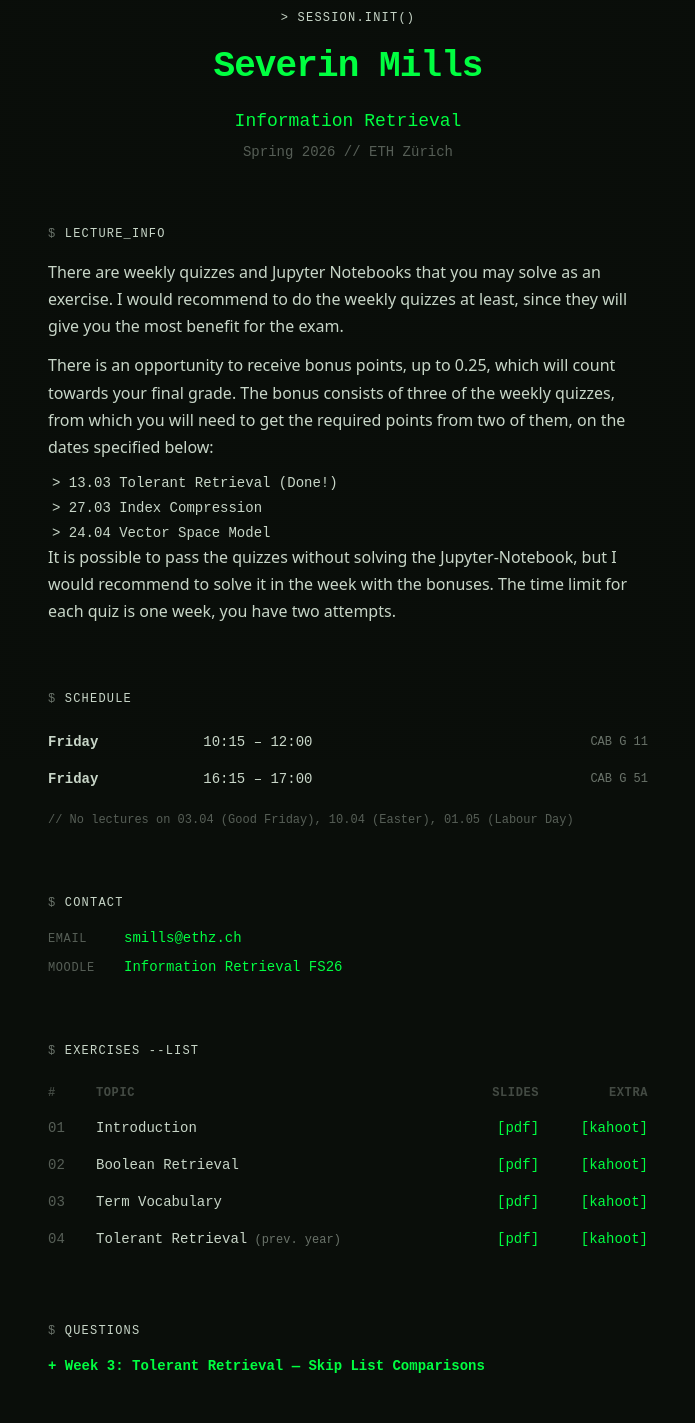
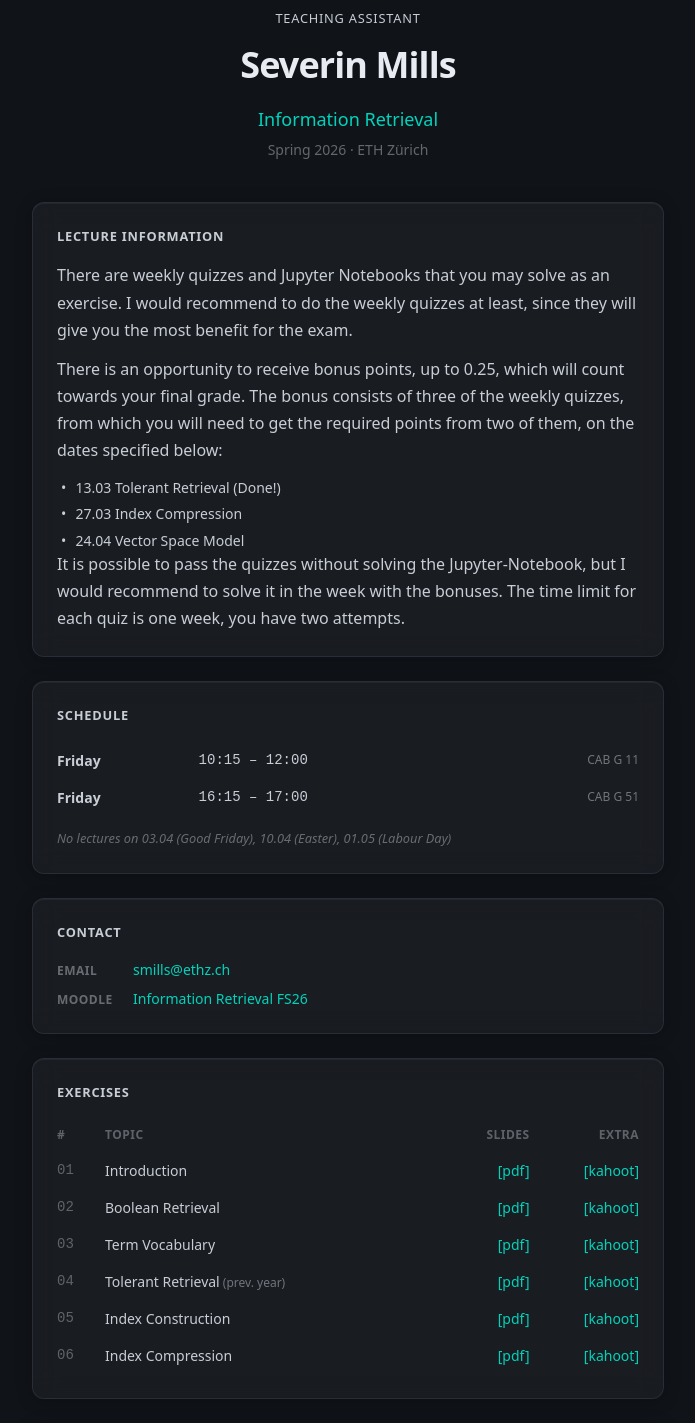
Before and after one commit to Azyrma/infret_website, a React (Vite) app: page / in a window 1280 px wide. Shown: the part 40-1463 px from the top of the page, without its empty margins (292-987 px from the left). Built offline with nearby package versions, Linux system fonts and the light colour scheme.

Commit message:
Added week 5 + week 6

```diff
--- a/src/App.css
+++ b/src/App.css
@@ -4,49 +4,32 @@
   background: var(--color-surface);
 }
 
-.scanlines {
-  pointer-events: none;
-  position: fixed;
-  inset: 0;
-  z-index: 50;
-  opacity: 0.03;
-  background-image: repeating-linear-gradient(
-    0deg,
-    transparent,
-    transparent 1px,
-    rgba(0, 255, 65, 0.08) 1px,
-    rgba(0, 255, 65, 0.08) 2px
-  );
+.content {
+  position: relative;
+  max-width: 42rem;
+  margin: 0 auto;
+  padding: 3rem 1.25rem;
 }
 
-.content {
-  position: relative;
-  z-index: 10;
-  max-width: 42rem;
-  margin: 0 auto;
-  padding: 3rem 1rem;
-}
-
-/* Section cards */
+/* Section cards — glassmorphism */
 .section {
   margin-bottom: 1.5rem;
-  border-radius: 0.5rem;
-  border: 1px solid var(--color-border-hacker);
-  background: var(--color-surface-raised);
-  padding: 1.25rem;
+  border-radius: 0.75rem;
+  border: 1px solid rgba(148, 175, 220, 0.12);
+  background: rgba(255, 255, 255, 0.04);
+  backdrop-filter: blur(12px);
+  -webkit-backdrop-filter: blur(12px);
+  box-shadow: 0 2px 16px rgba(0, 0, 0, 0.25), inset 0 1px 0 rgba(255, 255, 255, 0.05);
+  padding: 1.5rem;
 }
 
 .section-title {
-  font-family: var(--font-mono);
-  font-size: 0.75rem;
+  font-size: 0.8rem;
+  font-weight: 600;
   text-transform: uppercase;
-  letter-spacing: 0.1em;
+  letter-spacing: 0.06em;
   margin-bottom: 1rem;
-  color: var(--color-terminal-dim);
-}
-
-.section-title .prompt {
-  opacity: 0.5;
+  color: var(--color-accent-dim);
 }
 
 /* Hero */
@@ -59,89 +42,86 @@
 }
 
 .hero-pre {
-  font-family: var(--font-mono);
-  font-size: 0.75rem;
-  letter-spacing: 0.1em;
+  font-size: 0.8rem;
+  font-weight: 500;
+  letter-spacing: 0.06em;
   text-transform: uppercase;
-  margin-bottom: 0.75rem;
-  color: var(--color-terminal-muted);
+  margin-bottom: 0.5rem;
+  color: var(--color-accent-muted);
 }
 
 .hero h1 {
   font-size: 2.25rem;
   font-weight: 700;
-  font-family: var(--font-mono);
   letter-spacing: -0.025em;
-  color: var(--color-terminal);
+  color: #e8ecf2;
 }
 
 .hero .subtitle {
   font-size: 1.125rem;
   font-weight: 500;
-  font-family: var(--font-mono);
   margin-top: 0.75rem;
 }
 
 .hero .meta {
   font-size: 0.875rem;
-  font-family: var(--font-mono);
-  opacity: 0.4;
+  opacity: 0.45;
   margin-top: 0.25rem;
 }
 
 /* Tables */
-.hacker-table {
+.data-table {
   width: 100%;
   font-size: 0.875rem;
 }
 
-.hacker-table th {
+.data-table th {
   text-align: left;
-  font-family: var(--font-mono);
   font-size: 0.75rem;
+  font-weight: 600;
   text-transform: uppercase;
-  letter-spacing: 0.05em;
-  opacity: 0.3;
+  letter-spacing: 0.04em;
+  opacity: 0.4;
   white-space: nowrap;
 }
 
-.hacker-table th.right,
-.hacker-table td.right {
+.data-table th.right,
+.data-table td.right {
   text-align: right;
 }
 
-.hacker-table th,
-.hacker-table td {
+.data-table th,
+.data-table td {
   padding: 0.5rem 0.75rem 0.5rem 0;
 }
 
-.hacker-table th:first-child,
-.hacker-table td:first-child {
+.data-table th:first-child,
+.data-table td:first-child {
   padding-left: 0;
 }
 
-.hacker-table th:last-child,
-.hacker-table td:last-child {
+.data-table th:last-child,
+.data-table td:last-child {
   padding-right: 0;
 }
 
-.hacker-table tr.bordered {
-  border-bottom: 1px solid var(--color-border-hacker);
+.data-table tr.bordered {
+  border-bottom: 1px solid var(--color-border-subtle);
 }
 
-.hacker-table .mono {
+.data-table .mono {
   font-family: var(--font-mono);
 }
 
-.hacker-table .dim {
+.data-table .dim {
   opacity: 0.4;
 }
 
-.hacker-table .bold {
+.data-table .bold {
   font-weight: 600;
 }
 
-.hacker-table .small {
+.data-table .small {
   font-size: 0.75rem;
   opacity: 0.5;
 }
@@ -149,40 +129,40 @@
 /* Inline code */
 .code-inline {
   font-family: var(--font-mono);
-  font-size: 0.875rem;
+  font-size: 0.85em;
   border-radius: 0.25rem;
-  border: 1px solid var(--color-border-hacker);
+  border: 1px solid var(--color-border-subtle);
   background: var(--color-surface);
-  color: var(--color-terminal);
-  padding: 0 0.25rem;
+  color: var(--color-accent);
+  padding: 0.1rem 0.35rem;
 }
 
 /* Block code */
 .code-block {
   display: block;
   font-family: var(--font-mono);
-  font-size: 0.875rem;
-  border-radius: 0.25rem;
-  border: 1px solid var(--color-border-hacker);
+  font-size: 0.85em;
+  border-radius: 0.375rem;
+  border: 1px solid var(--color-border-subtle);
   background: var(--color-surface);
-  color: var(--color-terminal);
-  padding: 0.5rem 0.75rem;
-  margin-top: 0.25rem;
+  color: var(--color-accent);
+  padding: 0.625rem 0.875rem;
+  margin-top: 0.5rem;
 }
 
-/* Terminal list items */
-.term-list {
+/* Lists */
+.info-list {
   margin-top: 0.75rem;
   margin-left: 0.25rem;
   display: flex;
   flex-direction: column;
-  gap: 0.25rem;
-  font-family: var(--font-mono);
+  gap: 0.35rem;
   font-size: 0.875rem;
 }
 
-.term-list .bullet {
-  color: var(--color-terminal-muted);
+.info-list .bullet {
+  color: var(--color-accent-muted);
+  margin-right: 0.35rem;
 }
 
 /* Numbered list */
@@ -191,19 +171,21 @@
   margin-left: 0.25rem;
   display: flex;
   flex-direction: column;
-  gap: 0.25rem;
-  font-family: var(--font-mono);
+  gap: 0.35rem;
   font-size: 0.875rem;
 }
 
 .num-list .num {
-  color: var(--color-terminal-muted);
+  color: var(--color-accent-muted);
+  margin-right: 0.25rem;
 }
 
 /* Question dropdown */
 .question summary {
   cursor: pointer;
   list-style: none;
+  font-weight: 600;
+  color: #e0e4ec;
 }
 
 .question summary::-webkit-details-marker {
@@ -212,16 +194,12 @@
 
 .question summary::before {
   content: '+ ';
-  font-family: var(--font-mono);
-  color: var(--color-terminal-muted);
+  color: var(--color-accent-muted);
+  font-weight: 600;
 }
 
 .question[open] summary::before {
-  content: '- ';
-}
-
-.question > :not(summary) {
-  /* not first-child because summary is first */
+  content: '− ';
 }
 
 /* Contact row */
@@ -229,15 +207,15 @@
   display: flex;
   gap: 0.75rem;
   align-items: baseline;
-  font-family: var(--font-mono);
   font-size: 0.875rem;
 }
 
 .contact-label {
   font-size: 0.75rem;
+  font-weight: 600;
   text-transform: uppercase;
-  letter-spacing: 0.05em;
-  opacity: 0.4;
+  letter-spacing: 0.04em;
+  opacity: 0.45;
   width: 4rem;
   flex-shrink: 0;
 }
@@ -247,28 +225,26 @@
   display: flex;
   flex-direction: column;
   gap: 0.5rem;
-  font-family: var(--font-mono);
   font-size: 0.875rem;
 }
 
 .resource-list .arrow {
-  opacity: 0.3;
+  opacity: 0.35;
   margin-right: 0.5rem;
 }
 
 /* Misc */
 .comment {
-  font-family: var(--font-mono);
-  font-size: 0.75rem;
-  opacity: 0.4;
+  font-size: 0.8rem;
+  opacity: 0.45;
   margin-top: 0.75rem;
+  font-style: italic;
 }
 
-.heading-green {
-  font-family: var(--font-mono);
+.heading-accent {
   font-size: 0.875rem;
   font-weight: 600;
-  color: var(--color-terminal);
+  color: var(--color-accent);
 }
 
 .text-muted {
@@ -278,10 +254,10 @@
 
 .footer {
   text-align: center;
-  margin-top: 2rem;
-  font-family: var(--font-mono);
+  margin-top: 2.5rem;
   font-size: 0.75rem;
   opacity: 0.2;
+  color: var(--color-accent-muted);
 }
 
 p {
--- a/src/App.tsx
+++ b/src/App.tsx
@@ -3,7 +3,8 @@
 import infretWeek2 from './assets/infret_week2.pdf'
 import infretWeek3 from './assets/infret_week3.pdf'
 import infretWeek4 from './assets/infret_week4.pdf'
-//import infretWeek5 from './assets/infret_week5.pdf'
+import infretWeek5 from './assets/infret_week5-1.pdf'
+import infretWeek6 from './assets/infret_week6.pdf'
 
 // ── Data ────────────────────────────────────────────────
 // To add a new week: just add an entry here.
@@ -12,8 +13,9 @@
   { week: '01', title: 'Introduction',      slides: infretWeek1, kahoot: 'https://create.kahoot.it/share/information-retrieval-introduction/4e5bc650-e58a-402b-9a63-55bd99ed6496' },
   { week: '02', title: 'Boolean Retrieval',  slides: infretWeek2, kahoot: 'https://create.kahoot.it/share/ir-week-ii-boolean-retrieval/b04521d6-eedd-46c2-8e91-959ee741809f' },
   { week: '03', title: 'Term Vocabulary',    slides: infretWeek3, kahoot: 'https://create.kahoot.it/details/f6631349-f63b-4c88-9cc2-c1bf9d140451' },
-  { week: '04', title: 'Tolerant Retrieval', slides: infretWeek4, kahoot: 'https://create.kahoot.it/details/87bc0fc2-c901-4fcf-8d6f-9bbae17da58e', note: '(prev. year)' }
-  //{ week: '05', title: 'Index Construction', slides: infretWeek5, kahoot: 'https://create.kahoot.it/share/ex-04-index-construction/89fc6ef7-2262-4924-888d-9549940c0e74' },
+  { week: '04', title: 'Tolerant Retrieval', slides: infretWeek4, kahoot: 'https://create.kahoot.it/details/87bc0fc2-c901-4fcf-8d6f-9bbae17da58e', note: '(prev. year)' },
+  { week: '05', title: 'Index Construction', slides: infretWeek5, kahoot: 'https://create.kahoot.it/share/ex-04-index-construction/89fc6ef7-2262-4924-888d-9549940c0e74' },
+  { week: '06', title: 'Index Compression', slides: infretWeek6, kahoot: 'https://create.kahoot.it/share/information-retrieval-index-compression/eab34273-e603-4ba3-a617-2a2130efabdb' }
 ]
 
 const resources = [
@@ -25,12 +27,10 @@
 
 // ── Helpers ─────────────────────────────────────────────
 
-function Section({ cmd, children }: { cmd: string; children: React.ReactNode }) {
+function Section({ title, children }: { title: string; children: React.ReactNode }) {
   return (
     <section className="section">
-      <h2 className="section-title">
-        <span className="prompt">$</span> {cmd}
-      </h2>
+      <h2 className="section-title">{title}</h2>
       {children}
     </section>
   )
@@ -49,23 +49,22 @@
 function App() {
   return (
     <div className="page">
-      <div className="scanlines" />
       <div className="content">
 
         {/* Hero */}
         <div className="hero">
-          <p className="hero-pre">&gt; session.init()</p>
+          <p className="hero-pre">Teaching Assistant</p>
           <h1>Severin Mills</h1>
           <p className="subtitle">
             <a href="https://www.vvz.ethz.ch/Vorlesungsverzeichnis/lerneinheit.view?lerneinheitId=198419&semkez=2026S&ansicht=ALLE&lang=de">
               Information Retrieval
             </a>
           </p>
-          <p className="meta">Spring 2026 // ETH Z&uuml;rich</p>
+          <p className="meta">Spring 2026 &middot; ETH Z&uuml;rich</p>
         </div>
 
         {/* Lecture Information */}
-        <Section cmd="lecture_info">
+        <Section title="Lecture Information">
           <p>
             There are weekly quizzes and Jupyter Notebooks that you may solve as an exercise. I
             would recommend to do the weekly quizzes at least, since they will give you the most
@@ -76,10 +75,10 @@
             your final grade. The bonus consists of three of the weekly quizzes, from which you
             will need to get the required points from two of them, on the dates specified below:
           </p>
-          <ul className="term-list">
-            <li><span className="bullet">&gt;</span> 13.03 Tolerant Retrieval (Done!)</li>
-            <li><span className="bullet">&gt;</span> 27.03 Index Compression</li>
-            <li><span className="bullet">&gt;</span> 24.04 Vector Space Model</li>
+          <ul className="info-list">
+            <li><span className="bullet">&bull;</span> 13.03 Tolerant Retrieval (Done!)</li>
+            <li><span className="bullet">&bull;</span> 27.03 Index Compression</li>
+            <li><span className="bullet">&bull;</span> 24.04 Vector Space Model</li>
           </ul>
           <p>
             It is possible to pass the quizzes without solving the Jupyter-Notebook, but I would
@@ -89,28 +88,28 @@
         </Section>
 
         {/* Schedule */}
-        <Section cmd="schedule">
-          <table className="hacker-table">
+        <Section title="Schedule">
+          <table className="data-table">
             <tbody>
               <tr className="bordered">
-                <td className="mono bold">Friday</td>
+                <td className="bold">Friday</td>
                 <td className="mono">10:15 &ndash; 12:00</td>
-                <td className="right small mono">CAB G 11</td>
+                <td className="right small">CAB G 11</td>
               </tr>
               <tr>
-                <td className="mono bold">Friday</td>
+                <td className="bold">Friday</td>
                 <td className="mono">16:15 &ndash; 17:00</td>
-                <td className="right small mono">CAB G 51</td>
+                <td className="right small">CAB G 51</td>
               </tr>
             </tbody>
           </table>
           <p className="comment">
-            // No lectures on 03.04 (Good Friday), 10.04 (Easter), 01.05 (Labour Day)
+            No lectures on 03.04 (Good Friday), 10.04 (Easter), 01.05 (Labour Day)
           </p>
         </Section>
 
         {/* Contact */}
-        <Section cmd="contact">
+        <Section title="Contact">
           <div style={{ display: 'flex', flexDirection: 'column', gap: '0.5rem' }}>
             <div className="contact-row">
               <span className="contact-label">Email</span>
@@ -124,8 +123,8 @@
         </Section>
 
         {/* Exercises */}
-        <Section cmd="exercises --list">
-          <table className="hacker-table">
+        <Section title="Exercises">
+          <table className="data-table">
             <thead>
               <tr className="bordered">
                 <th style={{ width: '3rem' }}>#</th>
@@ -134,10 +133,10 @@
                 <th className="right">Extra</th>
               </tr>
             </thead>
-            <tbody className="mono">
+            <tbody>
               {exercises.map((ex, i) => (
                 <tr key={ex.week} className={i < exercises.length - 1 ? 'bordered' : ''}>
-                  <td className="dim">{ex.week}</td>
+                  <td className="dim mono">{ex.week}</td>
                   <td>
                     {ex.title}
                     {ex.note && <span className="small"> {ex.note}</span>}
@@ -151,9 +150,9 @@
         </Section>
 
         {/* Questions */}
-        <Section cmd="questions">
+        <Section title="Questions">
           <details className="question">
-            <summary className="heading-green">
+            <summary>
               Week 3: Tolerant Retrieval &mdash; Skip List Comparisons
             </summary>
           <p>
@@ -177,7 +176,7 @@
             <li><span className="num">3.</span> Skip pointers exist on only one list.</li>
           </ol>
 
-          <p className="heading-green" style={{ marginTop: '1.25rem' }}>
+          <p className="heading-accent" style={{ marginTop: '1.25rem' }}>
             Counterexample to the shortcut formula
           </p>
           <p>
@@ -185,7 +184,7 @@
             skip pointer <Code>1&rarr;10</Code>, and list 2: <Code>0 &rarr; 11</Code>.
           </p>
           <p>The baseline (no skips) is 5 comparisons, with p2 advancing once. With skips:</p>
-          <table className="hacker-table" style={{ marginTop: '0.5rem' }}>
+          <table className="data-table" style={{ marginTop: '0.5rem' }}>
             <thead>
               <tr className="bordered">
                 <th>p1</th>
@@ -223,18 +222,18 @@
         </Section>
 
         {/* Resources */}
-        <Section cmd="resources">
+        <Section title="Resources">
           <ul className="resource-list">
             {resources.map((r) => (
               <li key={r.href}>
-                <span className="arrow">&gt;</span>
+                <span className="arrow">&rarr;</span>
                 <a href={r.href}>{r.label}</a>
               </li>
             ))}
           </ul>
         </Section>
 
-        <div className="footer">&gt; _</div>
+        <div className="footer">Information Retrieval &middot; ETH Z&uuml;rich &middot; 2026</div>
       </div>
     </div>
   )
--- a/src/index.css
+++ b/src/index.css
@@ -8,36 +8,36 @@
 @theme {
   --font-sans: 'Inter Variable', system-ui, sans-serif;
   --font-mono: 'JetBrains Mono', ui-monospace, monospace;
-  --color-terminal: #00ff41;
-  --color-terminal-dim: #00cc33;
-  --color-terminal-muted: #00aa2a;
-  --color-glow: rgba(0, 255, 65, 0.08);
-  --color-glow-strong: rgba(0, 255, 65, 0.15);
-  --color-surface: #0a0e0a;
-  --color-surface-raised: #0f1610;
-  --color-border-hacker: rgba(0, 255, 65, 0.12);
+  --color-accent: #6ea1ff;
+  --color-accent-dim: #5a8ae0;
+  --color-accent-muted: #4a7acc;
+  --color-glow: rgba(110, 161, 255, 0.06);
+  --color-glow-strong: rgba(110, 161, 255, 0.12);
+  --color-surface: #101318;
+  --color-surface-raised: #181c24;
+  --color-border-subtle: rgba(148, 175, 220, 0.1);
 }
 
 body {
   background: var(--color-surface);
-  color: #c8d6c8;
+  color: #c8cdd6;
+  font-family: var(--font-sans);
 }
 
 ::selection {
-  background: var(--color-terminal);
-  color: #000;
+  background: var(--color-accent);
+  color: #fff;
 }
 
 a {
-  color: var(--color-terminal);
+  color: var(--color-accent);
   text-decoration: none;
-  transition: color 0.15s, text-shadow 0.15s;
+  transition: color 0.15s;
 }
 
 a:hover {
-  color: #33ff66;
-  text-shadow: 0 0 8px rgba(0, 255, 65, 0.4);
-  text-decoration: none;
+  color: #8bb8ff;
+  text-decoration: underline;
 }
 
 code {
```
Also changed, not shown: 2 other files (tests, documents, lock files or other folders).
